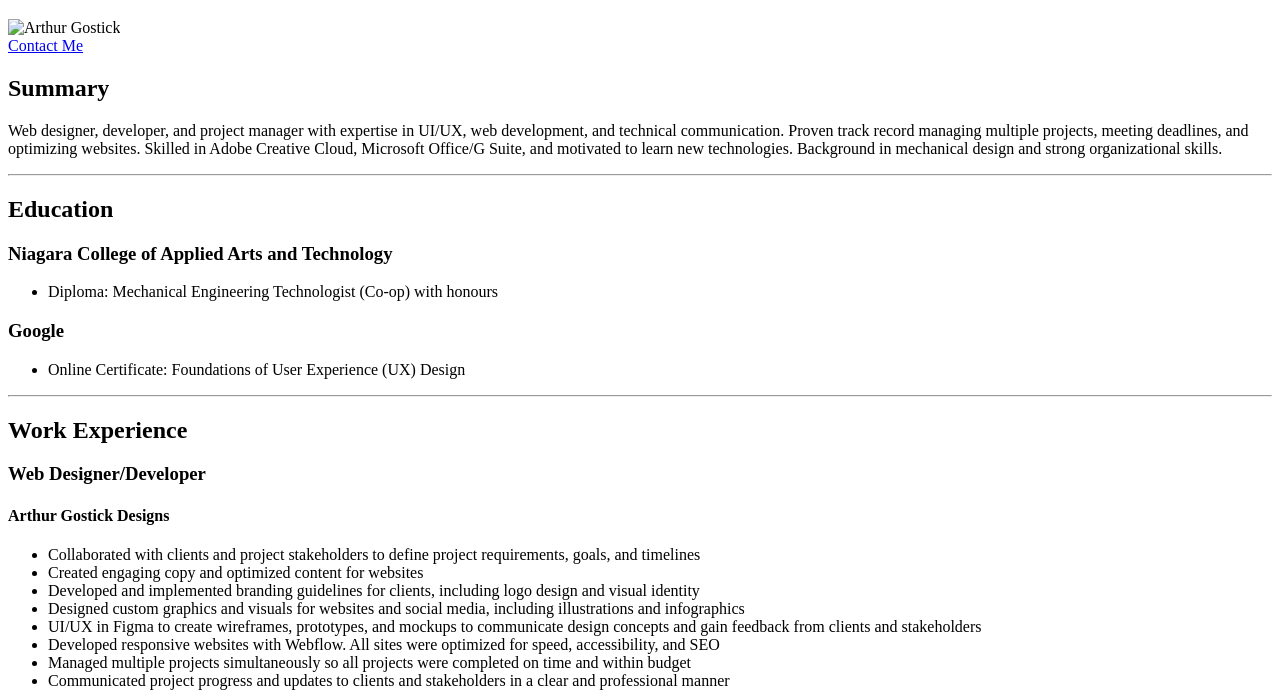
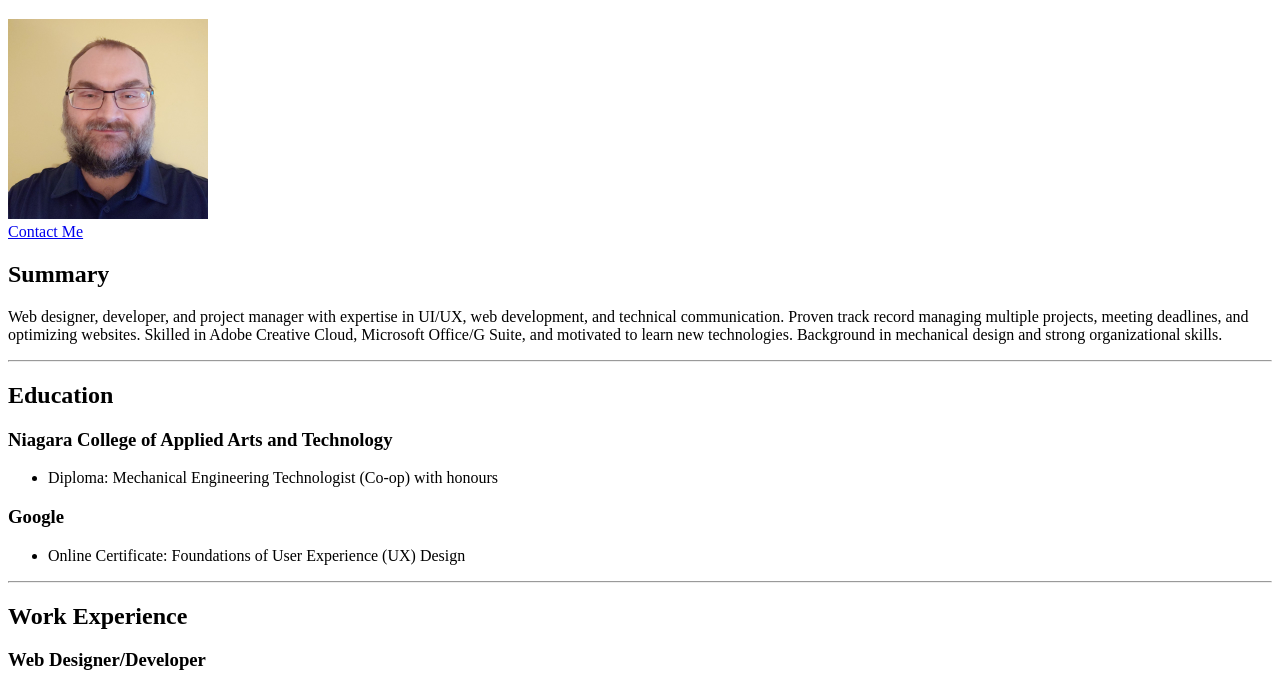
Before and after one commit to artgostick/Capstone-Project, a plain HTML site: page index.html in a window 1280 px wide. Shown: the part 71-765 px from the top of the page. Drawn offline with Linux system fonts and the light colour scheme; the site is published under a folder, as on GitHub Pages, so addresses that start at the root find nothing.

Commit message:
Update index.html

```diff
--- a/index.html
+++ b/index.html
@@ -8,7 +8,7 @@
   <hr />
   <body>
     <h1>Arthur Gostick</h1>
-    <img src="/images/profile photo.jpeg" alt="Arthur Gostick" height="200" />
+    <img src="./images/profile photo.jpeg" alt="Arthur Gostick" height="200" />
     <br />
     <a href="/contact.html">Contact Me</a>
     <h2>Summary</h2>
```
